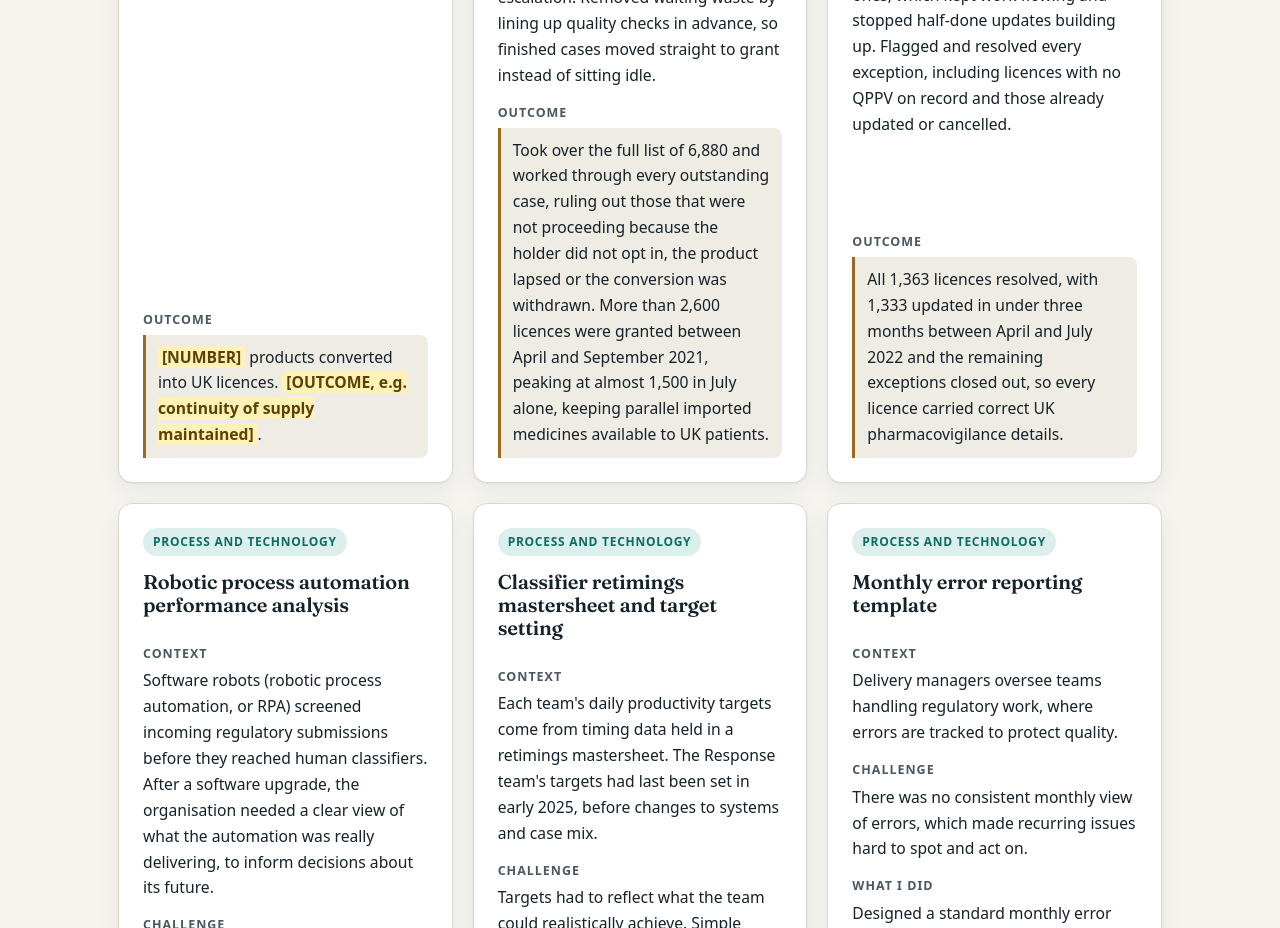
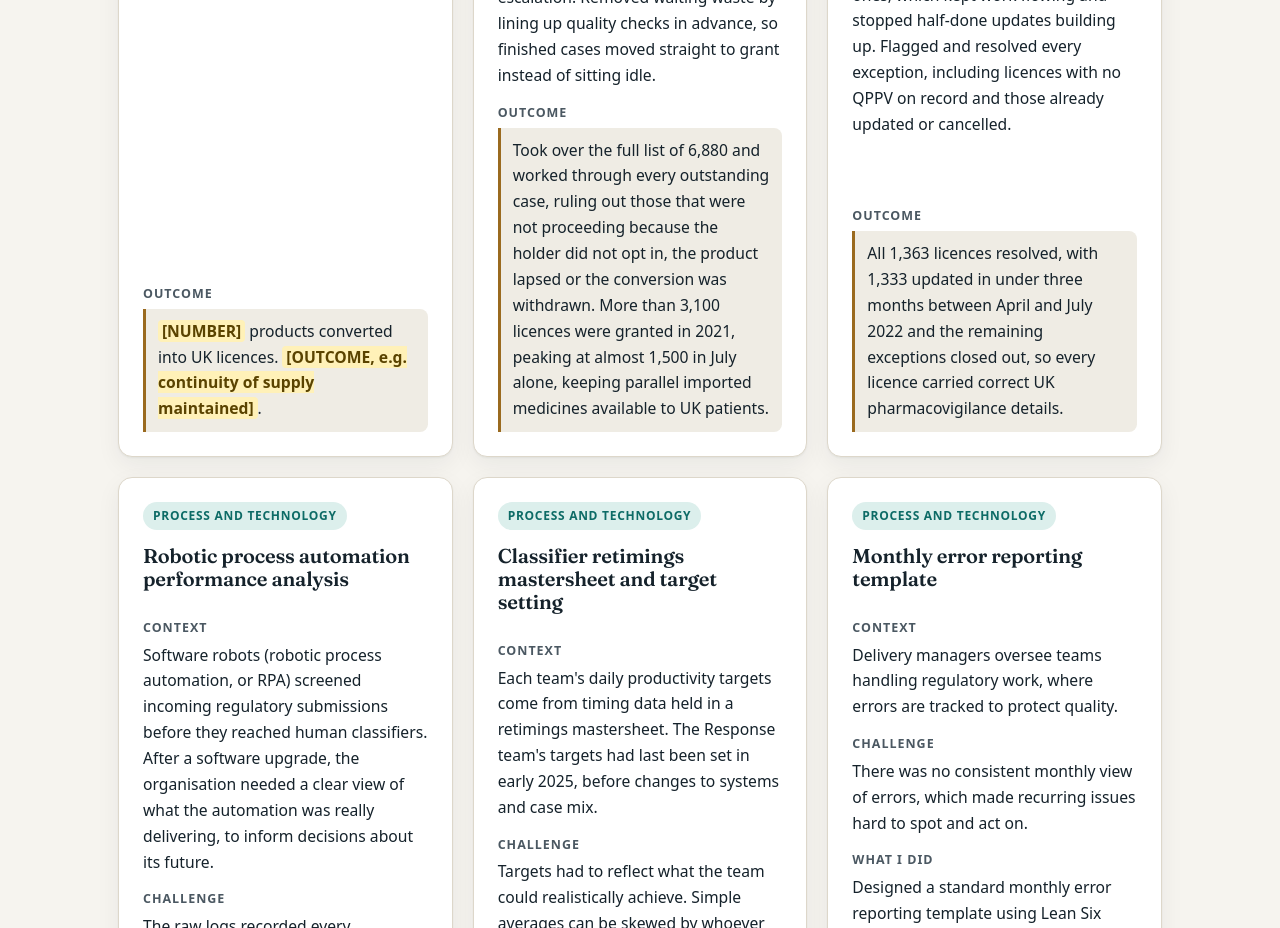
Before and after one commit to muhammad-h-hussain/muhammad-h-hussain.github.io, a plain HTML site: page index.html in a window 1280 px wide. Shown: the part 3640-4568 px from the top of the page. Drawn offline with Linux system fonts and the light colour scheme.

Commit message:
PDN card: restore 3,100 total grants
Co-Authored-By: Claude Opus 5.5 <noreply@anthropic.com>
Claude-Session: https://claude.ai/code/session_014KfG56LF1eAop6H8NatuH3

```diff
--- a/index.html
+++ b/index.html
@@ -192,7 +192,7 @@
               <dt>What I did</dt>
               <dd>Owned the entire caseload single-handedly and ran it on Lean principles. Grouped cases by product family and distributor so similar work was processed together, and followed a standard work routine for every case, checking details against the original EU authorisation and the UK reference product. Built a visual management tracker showing each case's stage, with conditional formatting to flag urgent cases for escalation. Removed waiting waste by lining up quality checks in advance, so finished cases moved straight to grant instead of sitting idle.</dd>
               <dt class="result">Outcome</dt>
-              <dd class="result-text">Took over the full list of 6,880 and worked through every outstanding case, ruling out those that were not proceeding because the holder did not opt in, the product lapsed or the conversion was withdrawn. More than 2,600 licences were granted between April and September 2021, peaking at almost 1,500 in July alone, keeping parallel imported medicines available to UK patients.</dd>
+              <dd class="result-text">Took over the full list of 6,880 and worked through every outstanding case, ruling out those that were not proceeding because the holder did not opt in, the product lapsed or the conversion was withdrawn. More than 3,100 licences were granted in 2021, peaking at almost 1,500 in July alone, keeping parallel imported medicines available to UK patients.</dd>
             </dl>
           </article>
 
```
